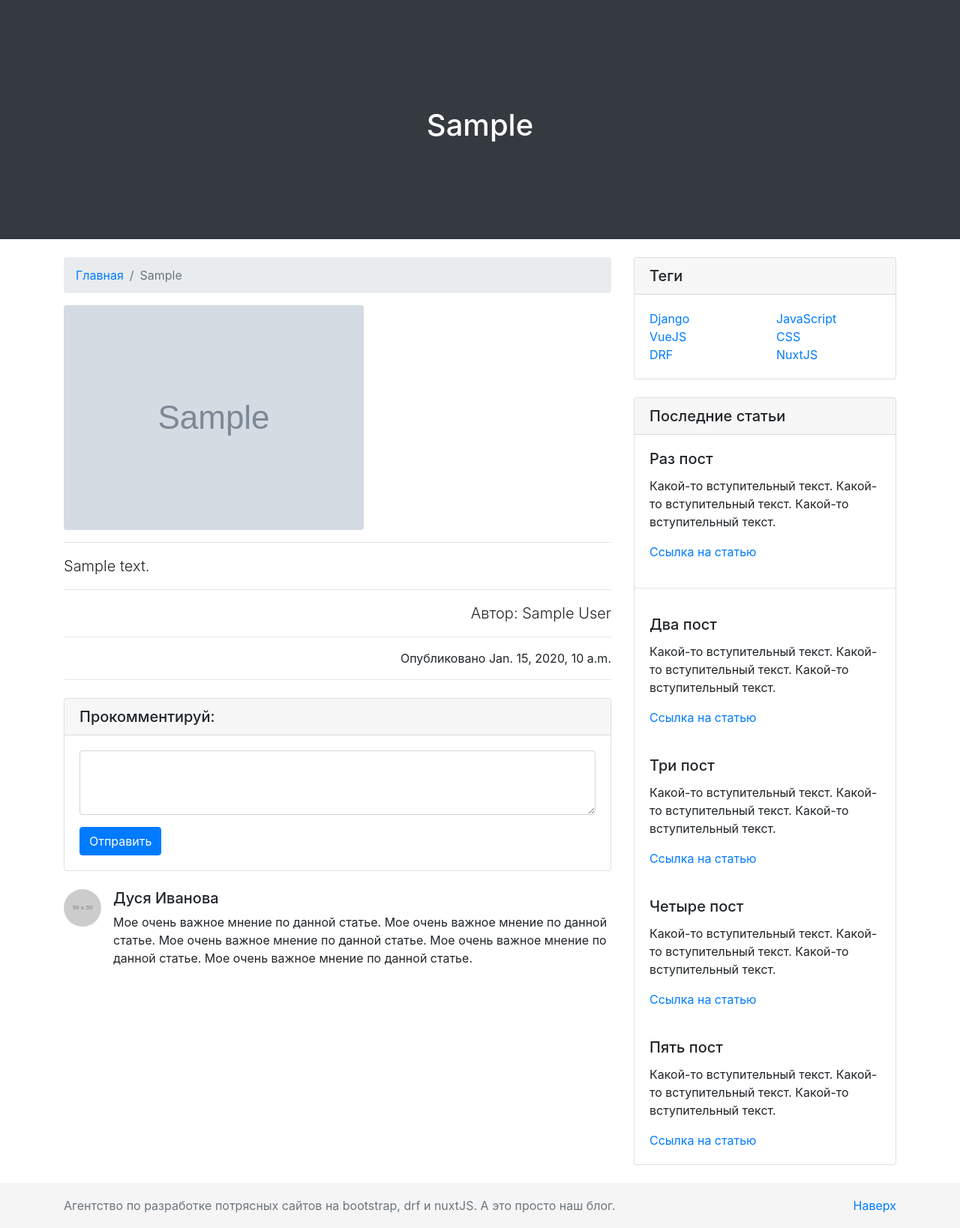
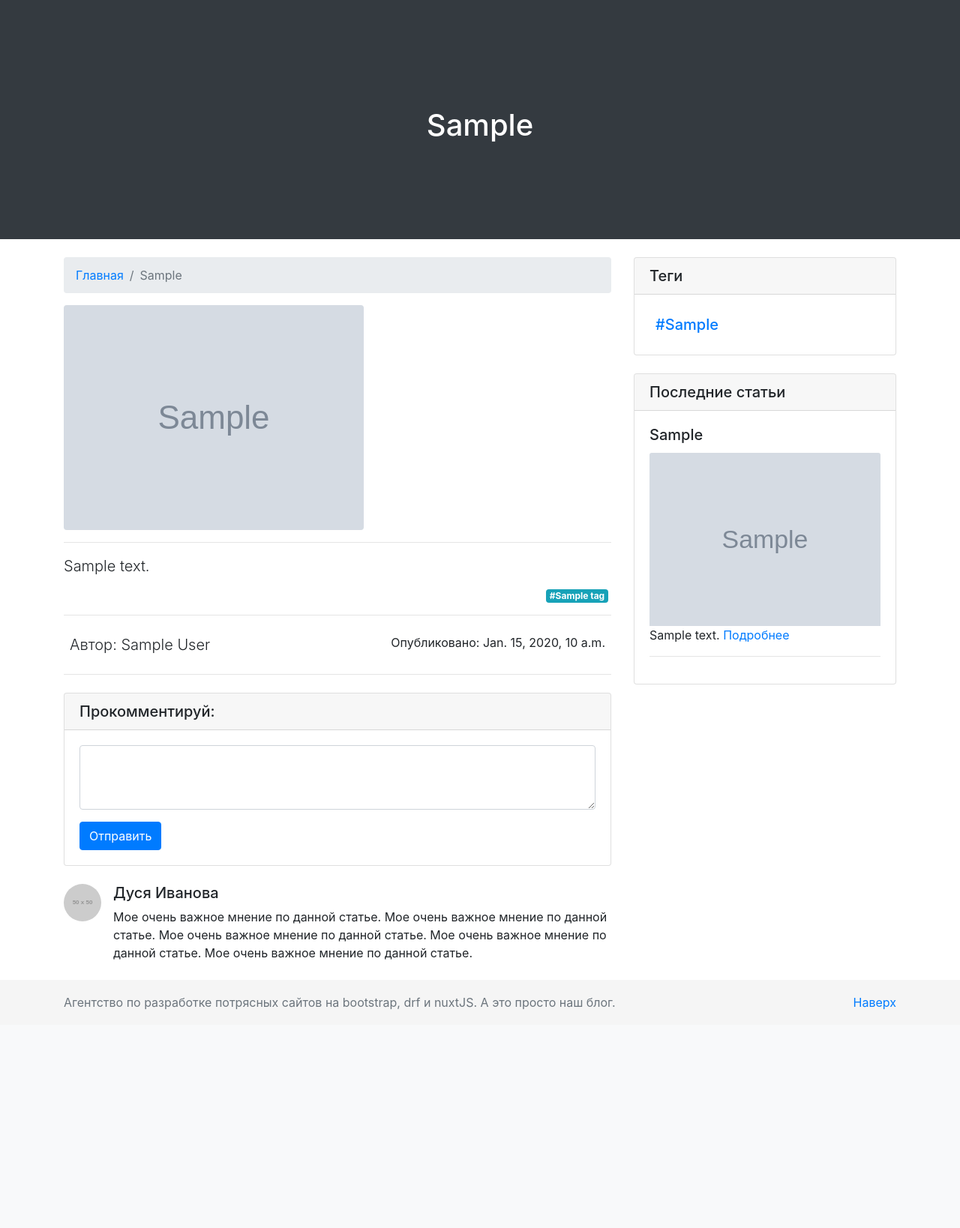
Before and after one commit to greatlaki/spa-site_RestAPI_drf, a Django app: template blog/myblog/templates/myblog/post_detail.html in a window 1280 px wide. Shown: the part 59-1697 px from the top of the page at 75% size. After the commit the page ends 1406 px from the top, so only its background shows below. Run offline with Django 4.2, Linux system fonts and the light colour scheme; the template is opened without the code that fills it: most values are stand-ins (such as "Sample title", 1, 10 or a date in 2020); grey boxes marked "Sample" are stand-in pictures; grey boxes labelled with a size stand in for pictures from a placeholder-image service; some libraries are stand-ins or nearby versions.

Commit message:
Working with tags

```diff
--- a/blog/myblog/templates/myblog/block/aside.html
+++ b/blog/myblog/templates/myblog/block/aside.html
@@ -2,64 +2,27 @@
     <div class="card my-4">
         <h5 class="card-header">Теги</h5>
         <div class="card-body">
-            <div class="row">
-                <div class="col-lg-6">
-                    <ul class="list-unstyled mb-0">
-                        <li>
-                            <a href="#">Django</a>
-                        </li>
-                        <li>
-                            <a href="#">VueJS</a>
-                        </li>
-                        <li>
-                            <a href="#">DRF</a>
-                        </li>
-                    </ul>
-                </div>
-                <div class="col-lg-6">
-                    <ul class="list-unstyled mb-0">
-                        <li>
-                            <a href="#">JavaScript</a>
-                        </li>
-                        <li>
-                            <a href="#">CSS</a>
-                        </li>
-                        <li>
-                            <a href="#">NuxtJS</a>
-                        </li>
-                    </ul>
-                </div>
+            <div class="d-flex flex-wrap">
+                {% for mt in common_tags %}
+                        <a href="{% url 'tag' mt.slug %}" class="m-2 h5">#{{mt}}</a>
+                {% endfor %}
             </div>
         </div>
     </div>
 
     <div class="card my-4">
+
         <h5 class="card-header">Последние статьи</h5>
-        <div class="card-body">
-            <h5 class="card-title">Раз пост</h5>
-            <p class="card-text">Какой-то вступительный текст. Какой-то вступительный текст. Какой-то вступительный текст.</p>
-            <a href="#" class="card-link">Ссылка на статью</a>
-        </div>
-        <hr>
-        <div class="card-body">
-            <h5 class="card-title">Два пост</h5>
-            <p class="card-text">Какой-то вступительный текст. Какой-то вступительный текст. Какой-то вступительный текст.</p>
-            <a href="#" class="card-link">Ссылка на статью</a>
-        </div>
-        <div class="card-body">
-            <h5 class="card-title">Три пост</h5>
-            <p class="card-text">Какой-то вступительный текст. Какой-то вступительный текст. Какой-то вступительный текст.</p>
-            <a href="#" class="card-link">Ссылка на статью</a>
-        </div>
-        <div class="card-body">
-            <h5 class="card-title">Четыре пост</h5>
-            <p class="card-text">Какой-то вступительный текст. Какой-то вступительный текст. Какой-то вступительный текст.</p>
-            <a href="#" class="card-link">Ссылка на статью</a>
-        </div>
-        <div class="card-body">
-            <h5 class="card-title">Пять пост</h5>
-            <p class="card-text">Какой-то вступительный текст. Какой-то вступительный текст. Какой-то вступительный текст.</p>
-            <a href="#" class="card-link">Ссылка на статью</a>
-        </div>
+        {% for lp in last_posts %}
+            <div class="card-body">
+                <h5 class="card-title">{{ lp.h1 }}</h5>
+                <img src="{{ lp.image.url }}" alt="" class="card-img-top">
+                {{ lp.description|safe|truncatechars:100 }}
+                <a href="{% url 'post_detail' lp.url%}" class="card-link">Подробнее</a>
+                <hr>
+            </div>
+
+        {% endfor %}
+
     </div>
 </div>
--- a/blog/myblog/templates/myblog/post_detail.html
+++ b/blog/myblog/templates/myblog/post_detail.html
@@ -12,8 +12,8 @@
         <div class="col-lg-8">
             <nav aria-label="breadcrumb" class="mt-4">
                 <ol class="breadcrumb">
-                  <li class="breadcrumb-item"><a href="{% url 'index' %}">Главная</a></li>
-                  <li class="breadcrumb-item active" aria-current="page">{{ post.h1 }}</li>
+                    <li class="breadcrumb-item"><a href="{% url 'index' %}">Главная</a></li>
+                    <li class="breadcrumb-item active" aria-current="page">{{ post.h1 }}</li>
                 </ol>
             </nav>
             <img class="img-fluid rounded " src="{{ post.image.url }}" alt="">
@@ -21,10 +21,16 @@
             <p class="lead">
             {{ post.content|safe }}
             </p>
+            <div class="d-flex justify-content-end">
+                {% for tag in post.tag.all %}
+                    <a href="{% url 'tag' tag.slug %}" class="mr-1 badge badge-info">#{{ tag }}</a>
+                {% endfor %}
+            </div>
             <hr>
-            <p class="lead text-right">Автор: {{ post.author }}</p>
-            <hr>
-            <p class="text-right">Опубликовано {{ post.created_at }}</p>
+            <div class="d-flex">
+                <div class="mr-auto p-2 lead">Автор: {{ post.author }}</div>
+                <div class="p-2">Опубликовано: {{ post.created_at }}</div>
+            </div>
             <hr>
             {% include './block/comments.html' %}
         </div>
--- a/blog/myblog/views.py
+++ b/blog/myblog/views.py
@@ -27,8 +27,12 @@ class MainView(View):
 class PostDetailView(View):
     def get(self, request, slug, *args, **kwargs):
         post = get_object_or_404(Post, url=slug)
+        common_tags = Post.tag.most_common()
+        last_posts = Post.objects.all().order_by('-id')[:5]
         return render(request, 'myblog/post_detail.html', context={
-            'post': post
+            'post': post,
+            'common_tags': common_tags,
+            'last_posts': last_posts,
     })
 
 
```
